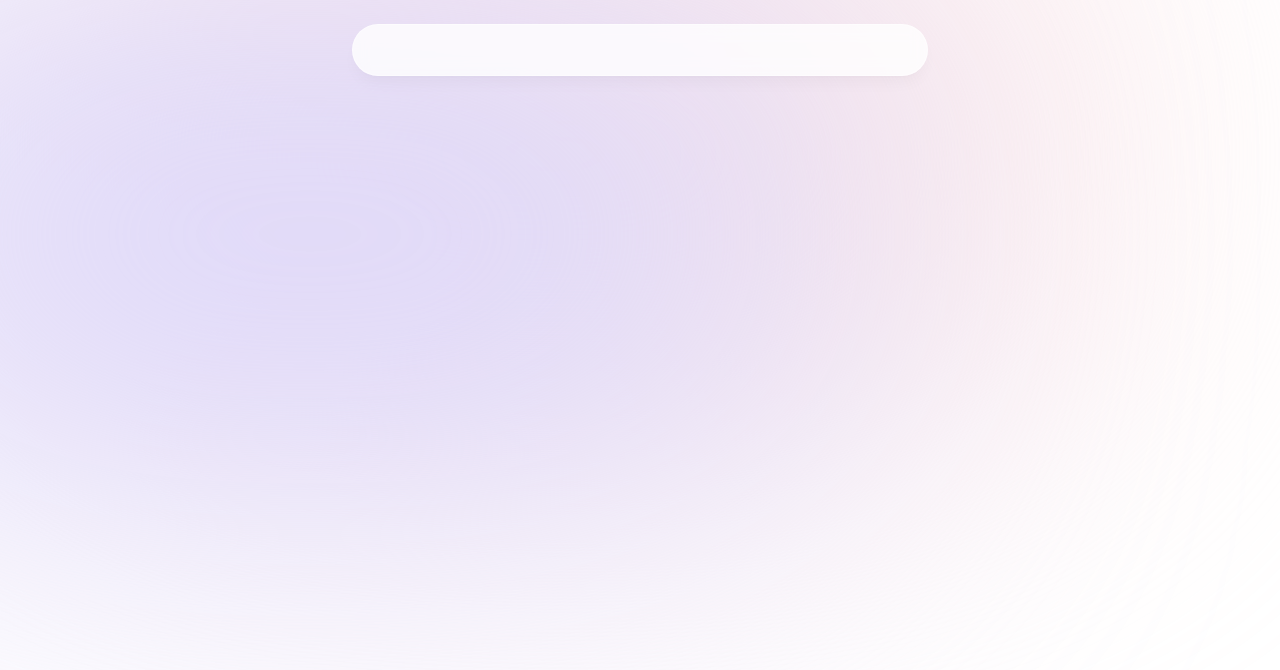
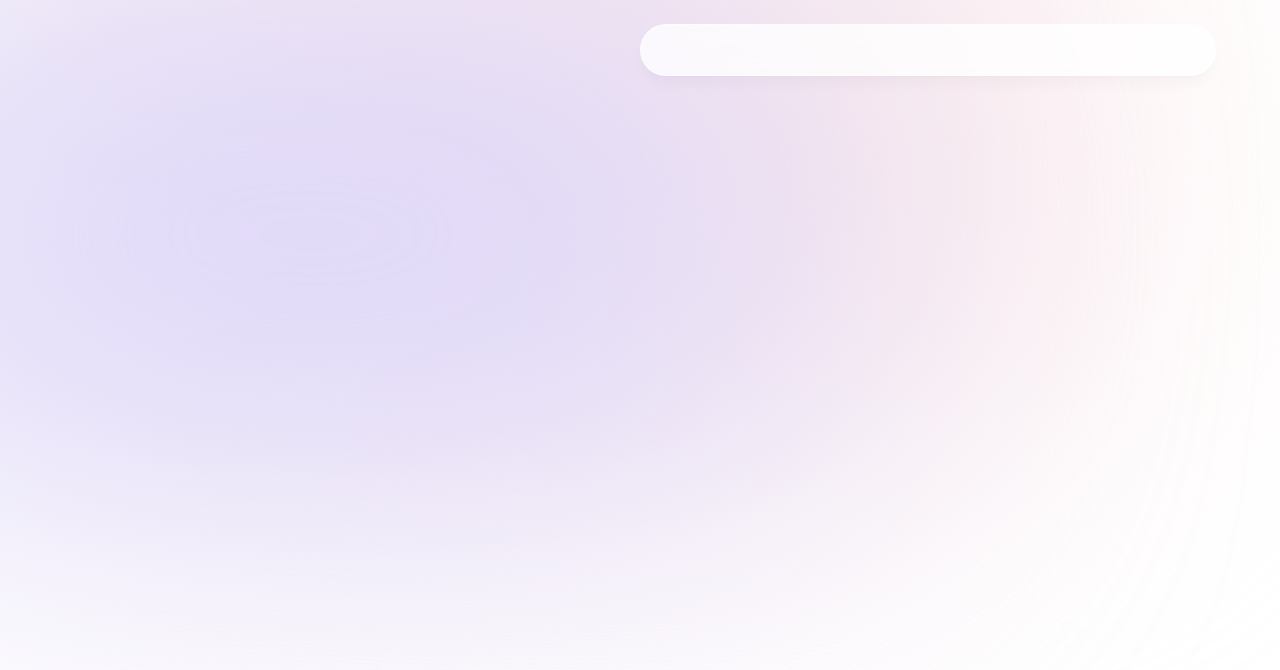
Before and after one commit to dzejkk/portfolio, a Next.js app: page / in a window 1280 px wide. Shown: the top 670 px of the page. Built offline with nearby package versions, Linux system fonts and the light colour scheme.

Commit message:
added animation

```diff
--- a/components/header.tsx
+++ b/components/header.tsx
@@ -1,14 +1,19 @@
-import React from 'react'
+"use client"
+
+import React from 'react';
+import { motion } from "motion/react"
 
 export default function Header() {
   return (
-    <header className='z-[99] relative'>
-        <div className='fixed top-0 left-1/2 -translate-x-1/2 h-[4.5rem] w-full rounded-none border
+    <header className='z-[999] relative'>
+        <motion.div className='fixed top-0 left-1/2 -translate-x-1/2 h-[4.5rem] w-full rounded-none border
            border-white border-opacity-40 bg-white bg-opacity-80
             shadow-lg shadow-black/[0.03] backdrop-blur-[0.5rem]
              sm:top-6 sm:h-[3.25rem] sm:w-[36rem] sm:rounded-full
-            dark:bg-gray-950 dark:border-black/40 dark:bg-opacity-75'>
-        </div>
+            dark:bg-gray-950 dark:border-black/40 dark:bg-opacity-75'
+            initial={{ y: -100 , opacity: 0 }}
+            animate={{ y: 0, opacity: 1 }} >
+        </motion.div>
     </header>
   )
 }
--- a/package.json
+++ b/package.json
@@ -15,6 +15,7 @@
     "autoprefixer": "10.4.20",
     "eslint": "9.17.0",
     "eslint-config-next": "15.1.3",
+    "motion": "^11.15.0",
     "next": "15.1.3",
     "postcss": "8.4.49",
     "react": "19.0.0",
```
Also changed, not shown: 1 other file (tests, documents, lock files or other folders).
